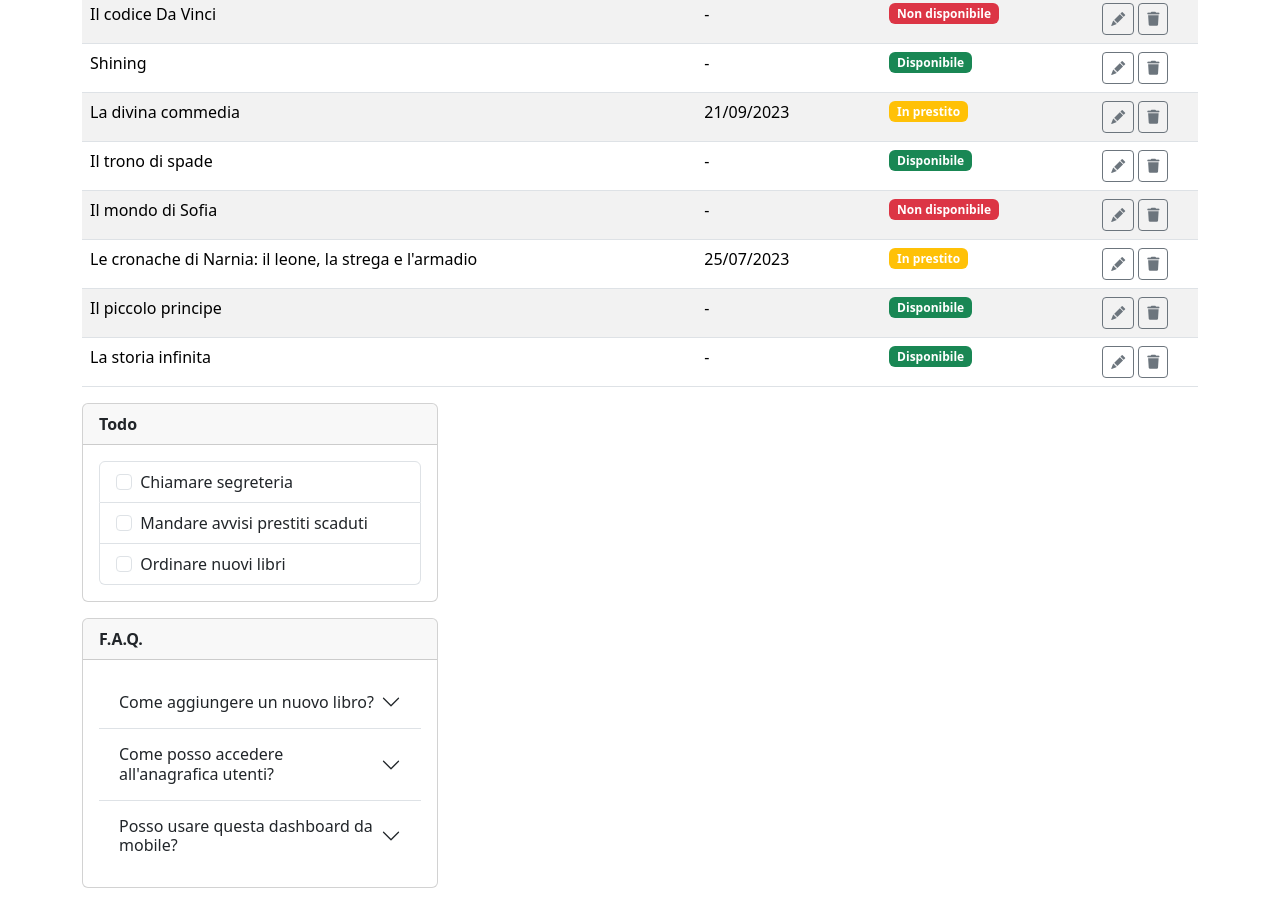
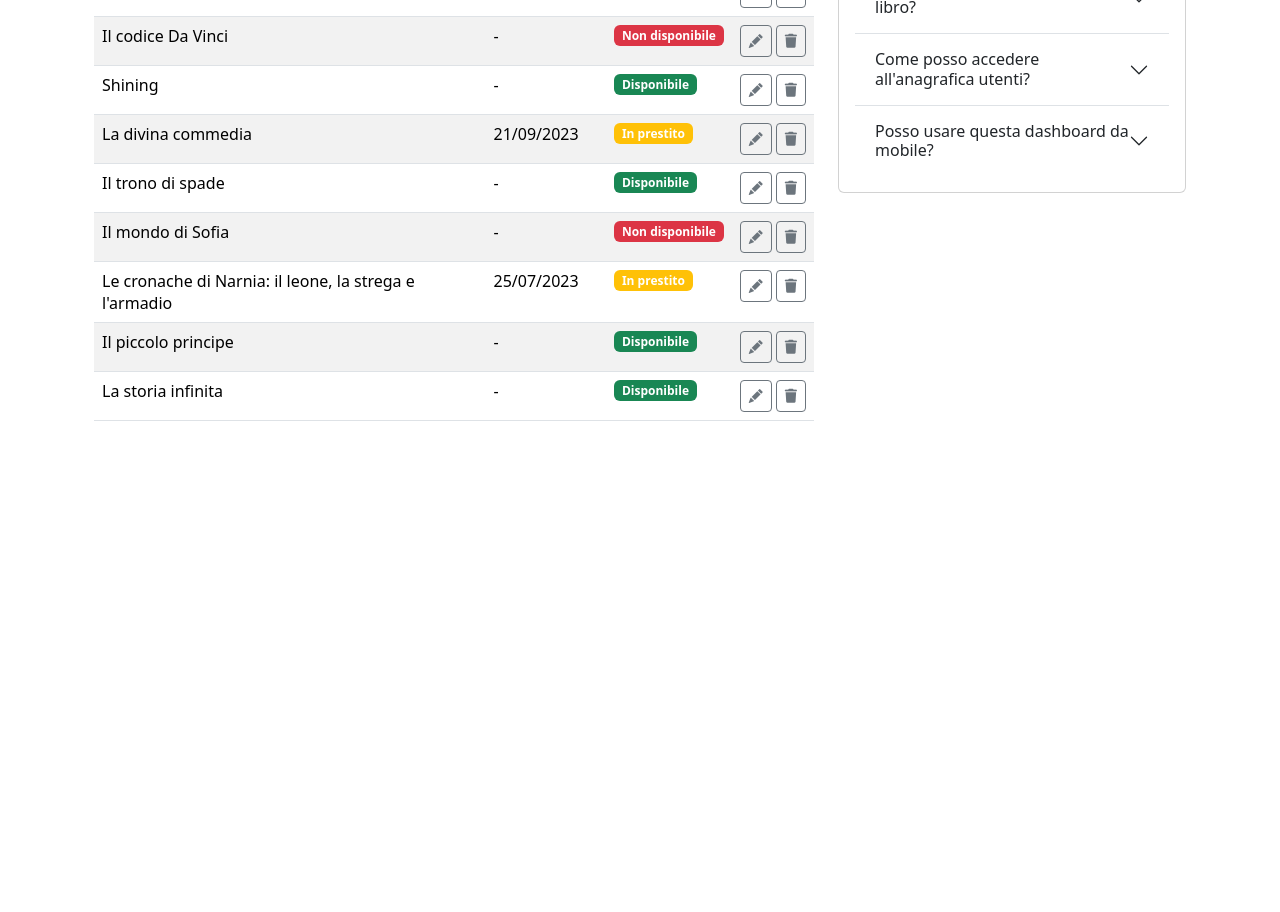
Before and after one commit to mattiadelmonaco/html-css-bootstrap-dashboard, a plain HTML site: page index.html in a window 1280 px wide. Shown: the part 415-1327 px from the top of the page. After the commit the page ends 852 px from the top, so only its background shows below. Drawn offline with nearby package versions, Linux system fonts and the light colour scheme.

Commit message:
feat: add sections side by side  in large display

```diff
--- a/index.html
+++ b/index.html
@@ -58,9 +58,9 @@
     </header>
     <!-- /HEADER -->
     <!-- MAIN -->
-    <main class="container">
+    <main class="container row m-auto">
         <!-- FIRST SECTION - TABLE -->
-        <section>
+        <section class="col-lg-8">
             <div class="d-flex justify-content-between py-4">
                 <h2>Catalogo Libri</h2>
                 <button type="button" class="btn btn-primary">Aggiungi Libro</button>
@@ -212,10 +212,8 @@
         </section>
         <!-- /FIRST SECTION - TABLE -->
         <!-- SECOND SECTION - CHECKBOX AND FAQ -->
-        <section>
-            <div class="row">
-                <div class="col col-lg-4">
-                    <div class="card mb-3">
+        <section class="col-lg-4">
+            <div class="card mt-lg-4 mb-3">
                 <div class="card-header fw-bold">
                     Todo
                 </div>
@@ -286,8 +284,6 @@
                     </div>
                 </div>
             </div>
-                </div>
-            </div>
         </section>
         <!-- /SECOND SECTION - CHECKBOX AND FAQ -->
 
```
Lines whose indentation alone changed are shown as unchanged.
